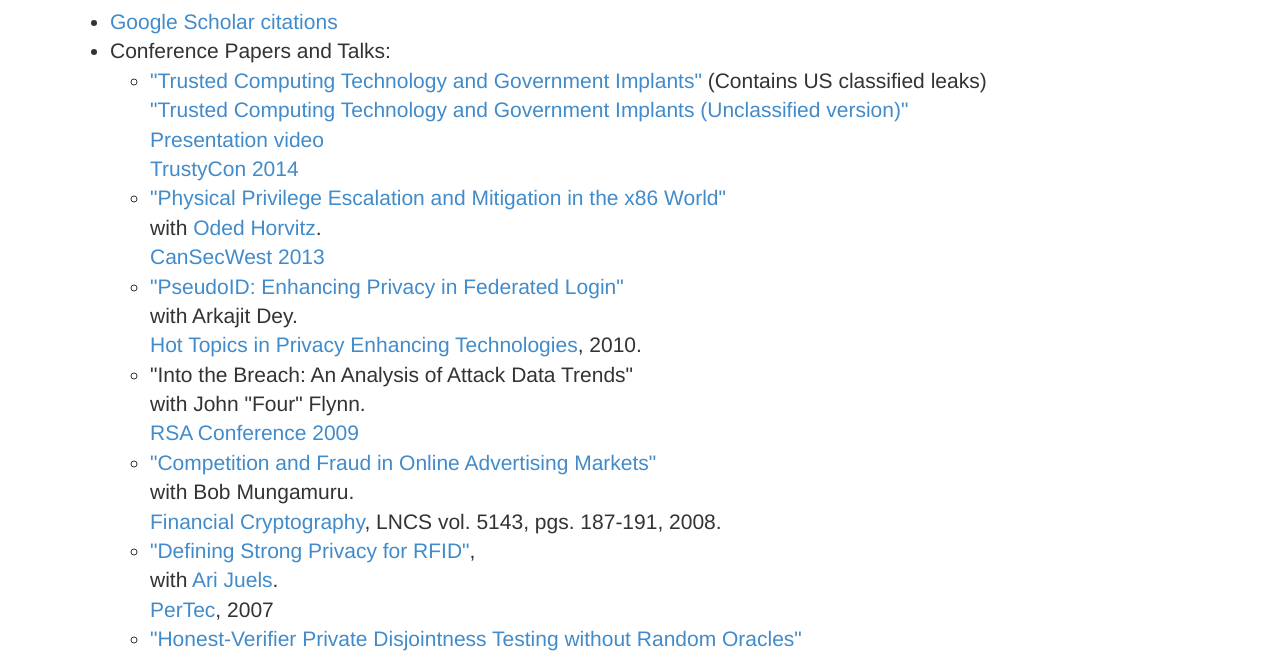
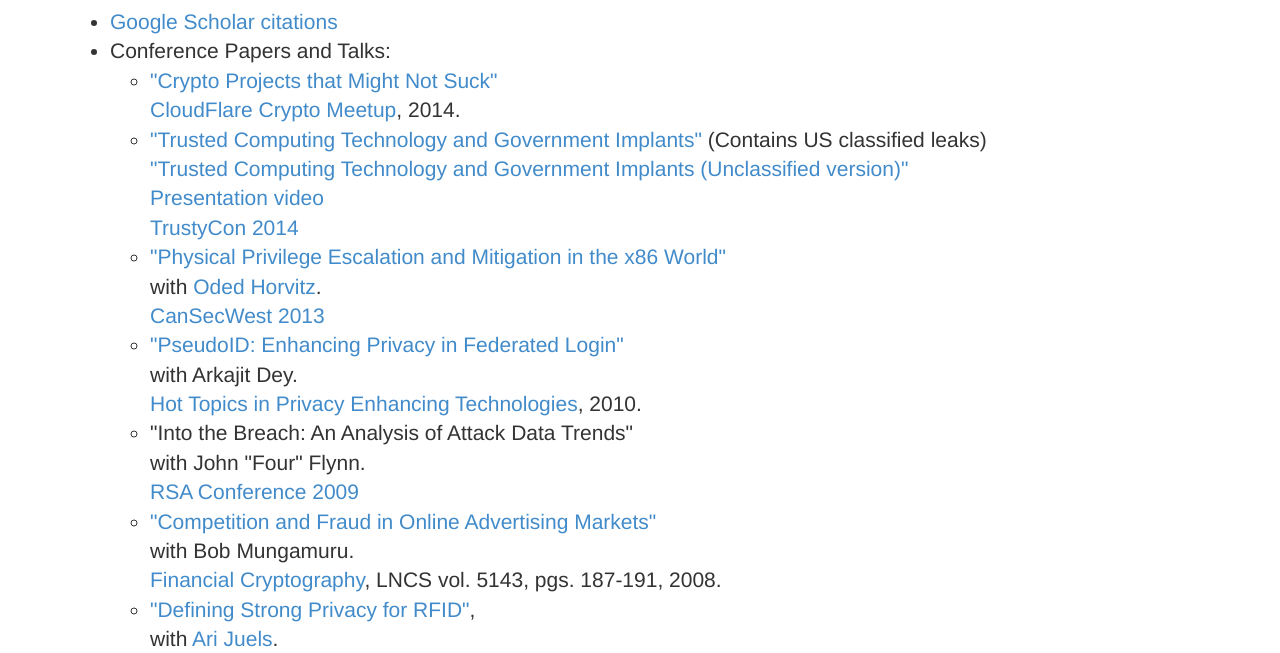
Before and after one commit to sweis/sweis.github.io, a plain HTML site: page biblio.html in a window 1280 px wide. Shown: the part 149-802 px from the top of the page. Drawn offline with Linux system fonts and the light colour scheme.

Commit message:
Update biblio.html

```diff
--- a/biblio.html
+++ b/biblio.html
@@ -27,11 +27,16 @@
   <li><a href="http://scholar.google.com/citations?user=Ax6m7G4AAAAJ&hl=en">Google Scholar citations</a></li>
   <li>Conference Papers and Talks:
     <ul>
-			  <li><a href="pdfs/weis-trustycon-2014.pdf">"Trusted Computing Technology and Government Implants"</a> (Contains US classified leaks)<br />
-				<a href="pdfs/weis-trustycon-unclassified-2014.pdf">"Trusted Computing Technology and Government Implants (Unclassified version)"</a><br />
-				 <a href="https://www.youtube.com/watch?v=lkO8SNiDSw0#t=5h19m14s">Presentation video</a><br/>
+	<li><a href="pdfs/CryptoMightNotSuck-2014.pdf">"Crypto Projects that Might Not Suck"</a><br/>
+      		<a href="http://www.meetup.com/CloudFlare-Meetups/events/191252182/">
+         	CloudFlare Crypto Meetup</a>, 2014.
+	</li>
+
+	<li><a href="pdfs/weis-trustycon-2014.pdf">"Trusted Computing Technology and Government Implants"</a> (Contains US classified leaks)<br />
+		<a href="pdfs/weis-trustycon-unclassified-2014.pdf">"Trusted Computing Technology and Government Implants (Unclassified version)"</a><br />
+		<a href="https://www.youtube.com/watch?v=lkO8SNiDSw0#t=5h19m14s">Presentation video</a><br/>
 		<a href="https://trustycon.org/">TrustyCon 2014</a>
-	      </li>
+	</li>
       <li><a href="http://cansecwest.com/slides/2013/PrivateCore%20CSW%202013.pdf">"Physical Privilege Escalation
 and Mitigation in the x86 World"</a><br />
 	with <a href="http://www.linkedin.com/pub/oded-horovitz/0/4aa/b0a">Oded Horvitz</a>.<br/>
```
